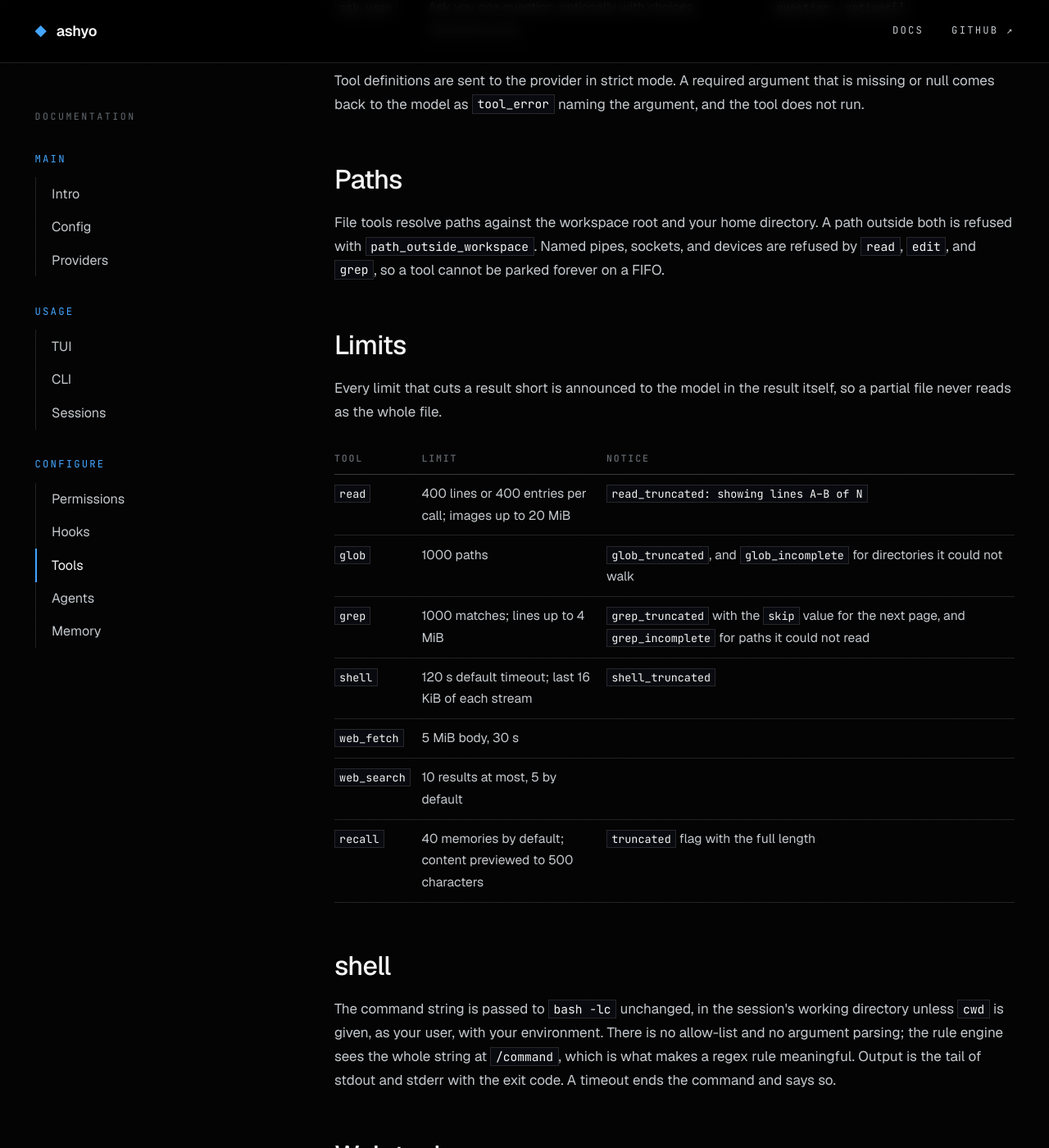
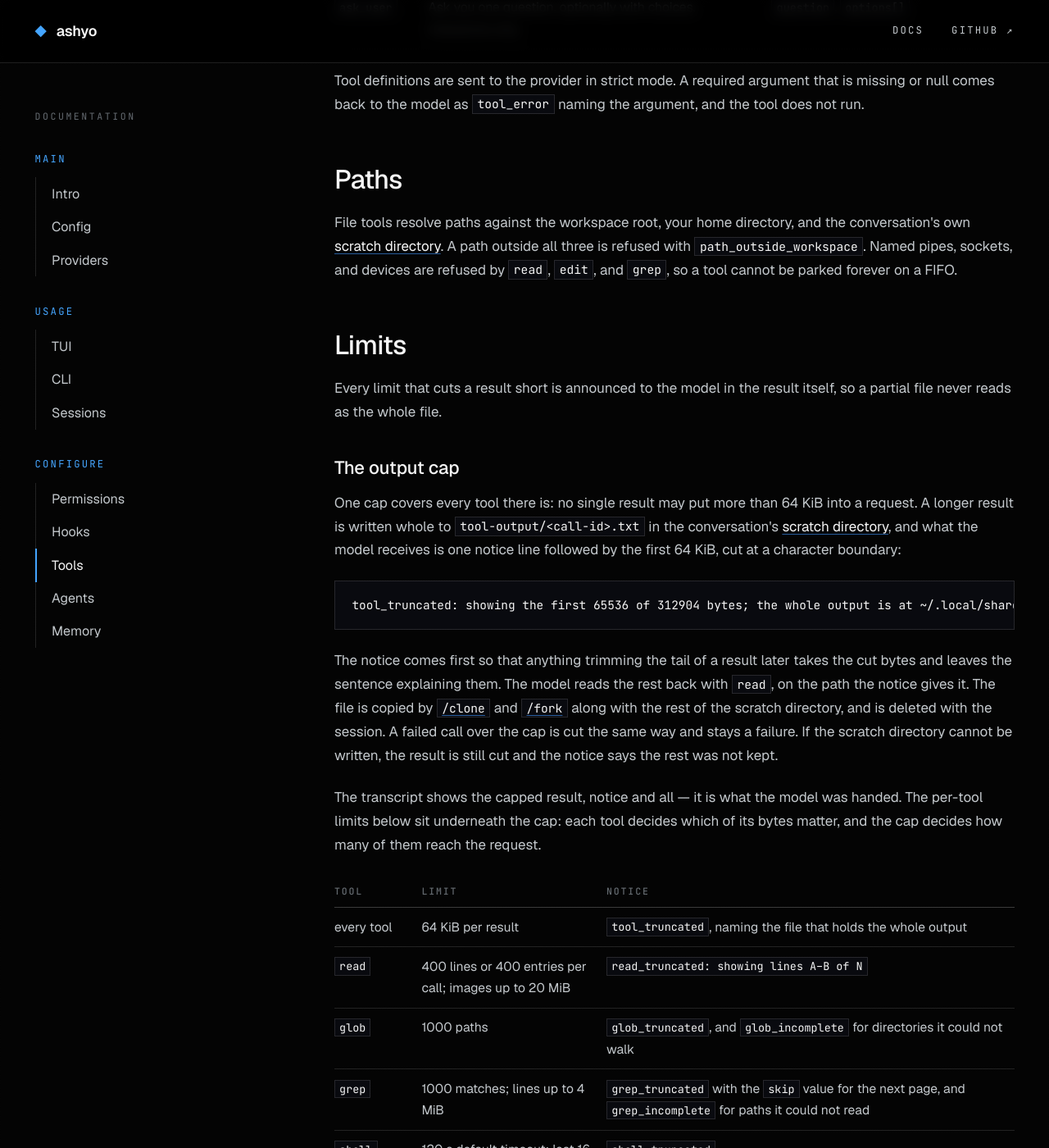
Before and after one commit to ashyo-ai/ashyo-ai.github.io, a Jekyll site: the page built from tools.html, in a window 1280 px wide and 1400 px high, scrolled down 1522 px. Shown: the whole window at 82% size. Built offline with Jekyll 4.4.1, drawn with Linux system fonts in a browser that asks for light colours.

Commit message:
One Output Cap: the 64 KiB cap, the file that holds the whole output, and where it lives

```diff
--- a/permissions.html
+++ b/permissions.html
@@ -56,7 +56,7 @@ title: Permissions
 <ul>
 <li>In plan mode and in a read-only subagent, <code>shell</code> is denied outright, and <code>edit</code> and <code>write</code> are limited to that context's writable roots: the session scratch directory for plan mode, nothing for a read-only child, its own worktree for a mutable child.</li>
 <li>In print mode, <code>ask_user</code> does not exist.</li>
-<li>File tools resolve paths against the workspace root and your home directory. Anything outside both is refused with <code>path_outside_workspace</code>.</li>
+<li>File tools resolve paths against the workspace root, your home directory, and the conversation's own scratch directory. Anything outside all three is refused with <code>path_outside_workspace</code>.</li>
 </ul>
 
 <h2 id="config-files">Keeping the model out of the config files</h2>
--- a/sessions.html
+++ b/sessions.html
@@ -12,7 +12,7 @@ title: Sessions
 <tr><td>Index</td><td><code>~/.local/share/ashyo/sessions/index.db</code></td></tr>
 <tr><td>Scratch directory</td><td><code>~/.local/share/ashyo/sessions/&lt;uuid&gt;.scratch/</code></td></tr>
 </table>
-<p>The log is one JSON object per line, one event each, in the order they happened. The index is a SQLite database with full-text search over the logs; it is reconciled against the logs when Ashyo opens the store, so the logs are the truth. The scratch directory holds the plan document and per-run markers. Session ids are UUIDs; the store rejects anything else before composing a path.</p>
+<p>The log is one JSON object per line, one event each, in the order they happened. The index is a SQLite database with full-text search over the logs; it is reconciled against the logs when Ashyo opens the store, so the logs are the truth. The scratch directory holds the plan document, per-run markers, and the whole of any <a href="tools.html#output-cap">tool result too large</a> to put in a request. Session ids are UUIDs; the store rejects anything else before composing a path.</p>
 
 <h2 id="events">Events</h2>
 <p>Every event has an id and a parent id. The event types are:</p>
--- a/tools.html
+++ b/tools.html
@@ -29,12 +29,19 @@ title: Tools
 <p>Tool definitions are sent to the provider in strict mode. A required argument that is missing or null comes back to the model as <code>tool_error</code> naming the argument, and the tool does not run.</p>
 
 <h2 id="paths">Paths</h2>
-<p>File tools resolve paths against the workspace root and your home directory. A path outside both is refused with <code>path_outside_workspace</code>. Named pipes, sockets, and devices are refused by <code>read</code>, <code>edit</code>, and <code>grep</code>, so a tool cannot be parked forever on a FIFO.</p>
+<p>File tools resolve paths against the workspace root, your home directory, and the conversation's own <a href="sessions.html">scratch directory</a>. A path outside all three is refused with <code>path_outside_workspace</code>. Named pipes, sockets, and devices are refused by <code>read</code>, <code>edit</code>, and <code>grep</code>, so a tool cannot be parked forever on a FIFO.</p>
 
 <h2 id="limits">Limits</h2>
 <p>Every limit that cuts a result short is announced to the model in the result itself, so a partial file never reads as the whole file.</p>
+
+<h3 id="output-cap">The output cap</h3>
+<p>One cap covers every tool there is: no single result may put more than 64 KiB into a request. A longer result is written whole to <code>tool-output/&lt;call-id&gt;.txt</code> in the conversation's <a href="sessions.html">scratch directory</a>, and what the model receives is one notice line followed by the first 64 KiB, cut at a character boundary:</p>
+<pre>tool_truncated: showing the first 65536 of 312904 bytes; the whole output is at ~/.local/share/ashyo/sessions/&lt;uuid&gt;.scratch/tool-output/call_31c9.txt</pre>
+<p>The notice comes first so that anything trimming the tail of a result later takes the cut bytes and leaves the sentence explaining them. The model reads the rest back with <code>read</code>, on the path the notice gives it. The file is copied by <code><a href="sessions.html#cloning">/clone</a></code> and <code><a href="sessions.html#forking">/fork</a></code> along with the rest of the scratch directory, and is deleted with the session. A failed call over the cap is cut the same way and stays a failure. If the scratch directory cannot be written, the result is still cut and the notice says the rest was not kept.</p>
+<p>The transcript shows the capped result, notice and all — it is what the model was handed. The per-tool limits below sit underneath the cap: each tool decides which of its bytes matter, and the cap decides how many of them reach the request.</p>
 <table>
 <tr><th>Tool</th><th>Limit</th><th>Notice</th></tr>
+<tr><td>every tool</td><td>64 KiB per result</td><td><code>tool_truncated</code>, naming the file that holds the whole output</td></tr>
 <tr><td><code>read</code></td><td>400 lines or 400 entries per call; images up to 20 MiB</td><td><code>read_truncated: showing lines A–B of N</code></td></tr>
 <tr><td><code>glob</code></td><td>1000 paths</td><td><code>glob_truncated</code>, and <code>glob_incomplete</code> for directories it could not walk</td></tr>
 <tr><td><code>grep</code></td><td>1000 matches; lines up to 4 MiB</td><td><code>grep_truncated</code> with the <code>skip</code> value for the next page, and <code>grep_incomplete</code> for paths it could not read</td></tr>
```
